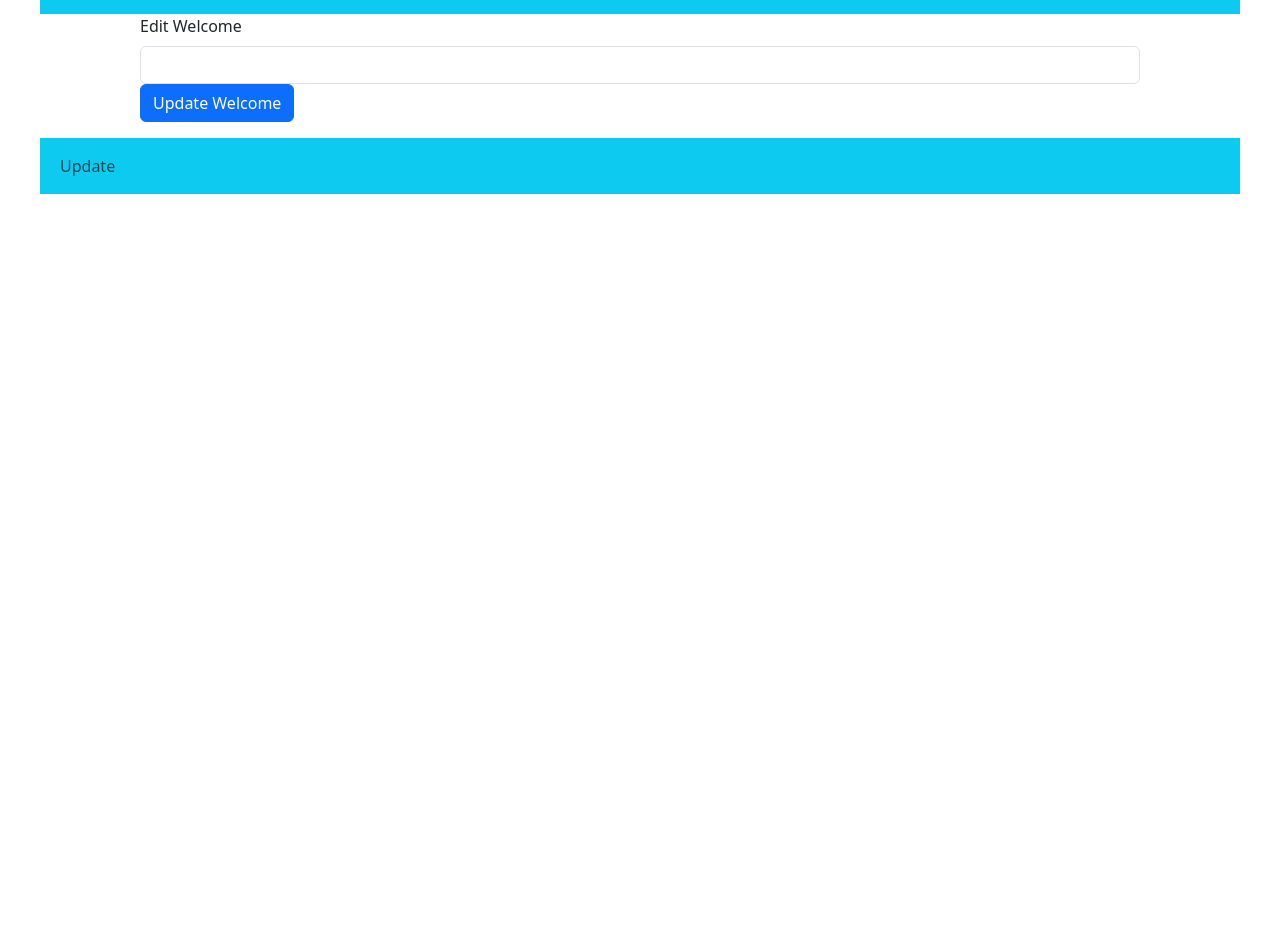
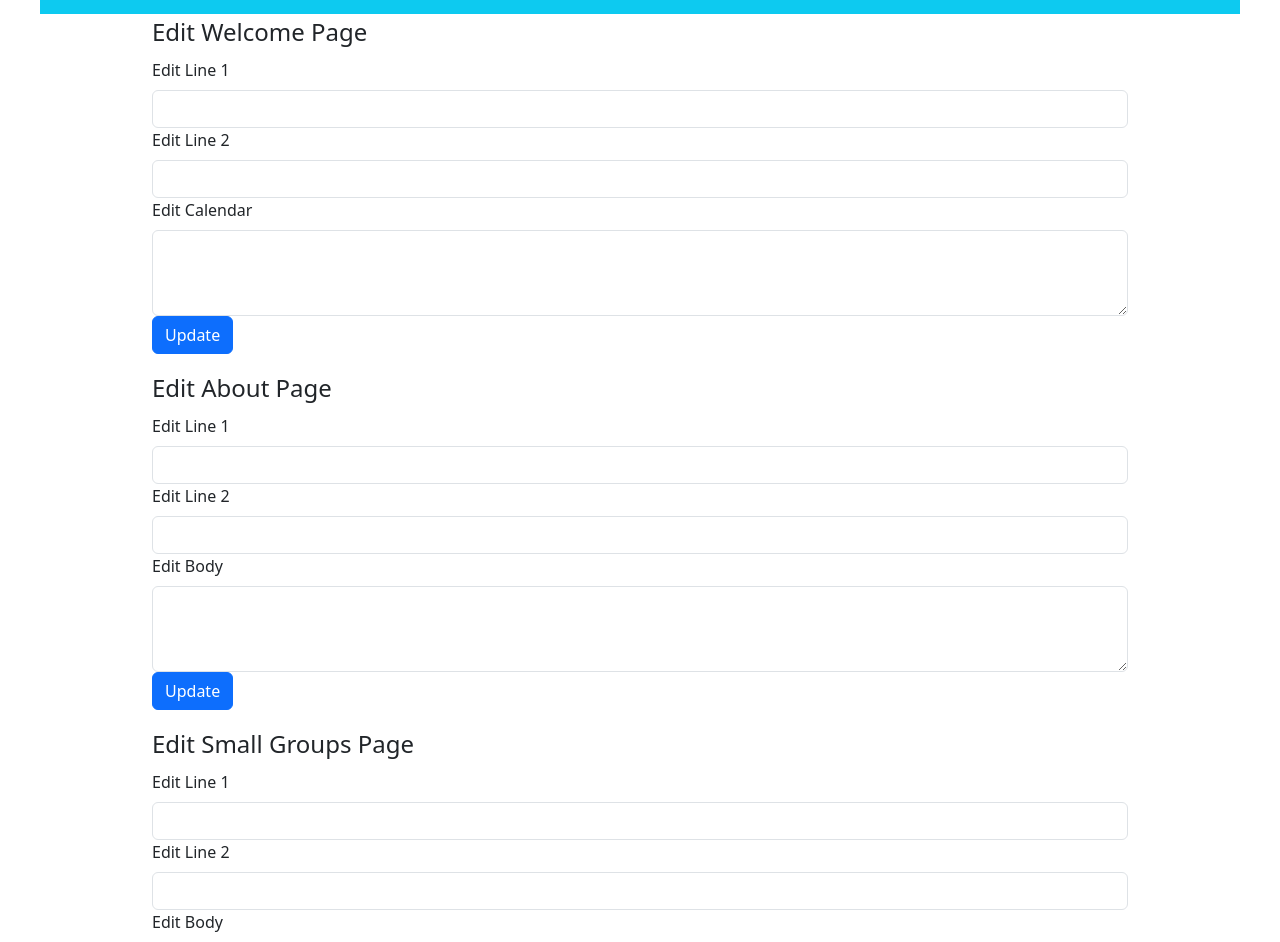
Before and after one commit to jimandjo/Encounter, a React (Create React App) app: page /update in a window 1280 px wide. Shown: the part 82-1024 px from the top of the page. Before the commit the page ends 800 px from the top, so only its background shows below. Built offline with nearby package versions, Linux system fonts and the light colour scheme.

Commit message:
Added a form for each page that needs to be updated.

```diff
--- a/src/Update.js
+++ b/src/Update.js
@@ -1,21 +1,74 @@
-import { Button } from "react-bootstrap";
+import { Component } from "react";
+import { Button, Container } from "react-bootstrap";
 import  Form  from "react-bootstrap/Form";
 
-function Update() {
+class SimpleForm extends Component {
+    render() {
       return (
 
       <>
+        <Container>
+        <Form>
+            <legend>Edit Welcome Page</legend>
+          <Form.Group controlId="form.Line1">
+              <Form.Label>Edit Line 1</Form.Label>
+              <Form.Control type="text" placeholder="" />
+          </Form.Group>
+          <Form.Group controlId="form.Line2">
+              <Form.Label>Edit Line 2</Form.Label>
+              <Form.Control type="text" placeholder="" />
+          </Form.Group>
+          <Form.Group controlId="form.Calendar">
+              <Form.Label>Edit Calendar</Form.Label>
+              <Form.Control as="textarea" rows={3} />
+          </Form.Group>
+          <Button>Update</Button>
+        </Form>
+      </Container>
 
+<Container>
 <Form>
-            <Form.Group className="mb-3" controlId="WelcomeEdit">
-                <Form.Label>Edit Welcome</Form.Label>
-                <Form.Control type="text"></Form.Control>
-                <Button>Update Welcome</Button>
+    <legend>Edit About Page</legend>
+  <Form.Group controlId="form.Line1">
+      <Form.Label>Edit Line 1</Form.Label>
+      <Form.Control type="text" placeholder="" />
   </Form.Group>
+  <Form.Group controlId="form.Line2">
+      <Form.Label>Edit Line 2</Form.Label>
+      <Form.Control type="text" placeholder="" />
+  </Form.Group>
+  <Form.Group controlId="form.About">
+      <Form.Label>Edit Body</Form.Label>
+      <Form.Control as="textarea" rows={3} />
+  </Form.Group>
+  <Button>Update</Button>
 </Form>
+</Container>
+
+<Container>
+<Form>
+    <legend>Edit Small Groups Page</legend>
+  <Form.Group controlId="form.Line1">
+      <Form.Label>Edit Line 1</Form.Label>
+      <Form.Control type="text" placeholder="" />
+  </Form.Group>
+  <Form.Group controlId="form.Line2">
+      <Form.Label>Edit Line 2</Form.Label>
+      <Form.Control type="text" placeholder="" />
+  </Form.Group>
+  <Form.Group controlId="form.SmallGroups">
+      <Form.Label>Edit Body</Form.Label>
+      <Form.Control as="textarea" rows={3} />
+  </Form.Group>
+  <Button>Update</Button>
+</Form>
+</Container>
+
 
 </>
-    )
+      );
     }
 
-export default Update
+  }
+
+  export default SimpleForm;
```
Lines whose indentation alone changed are shown as unchanged.
